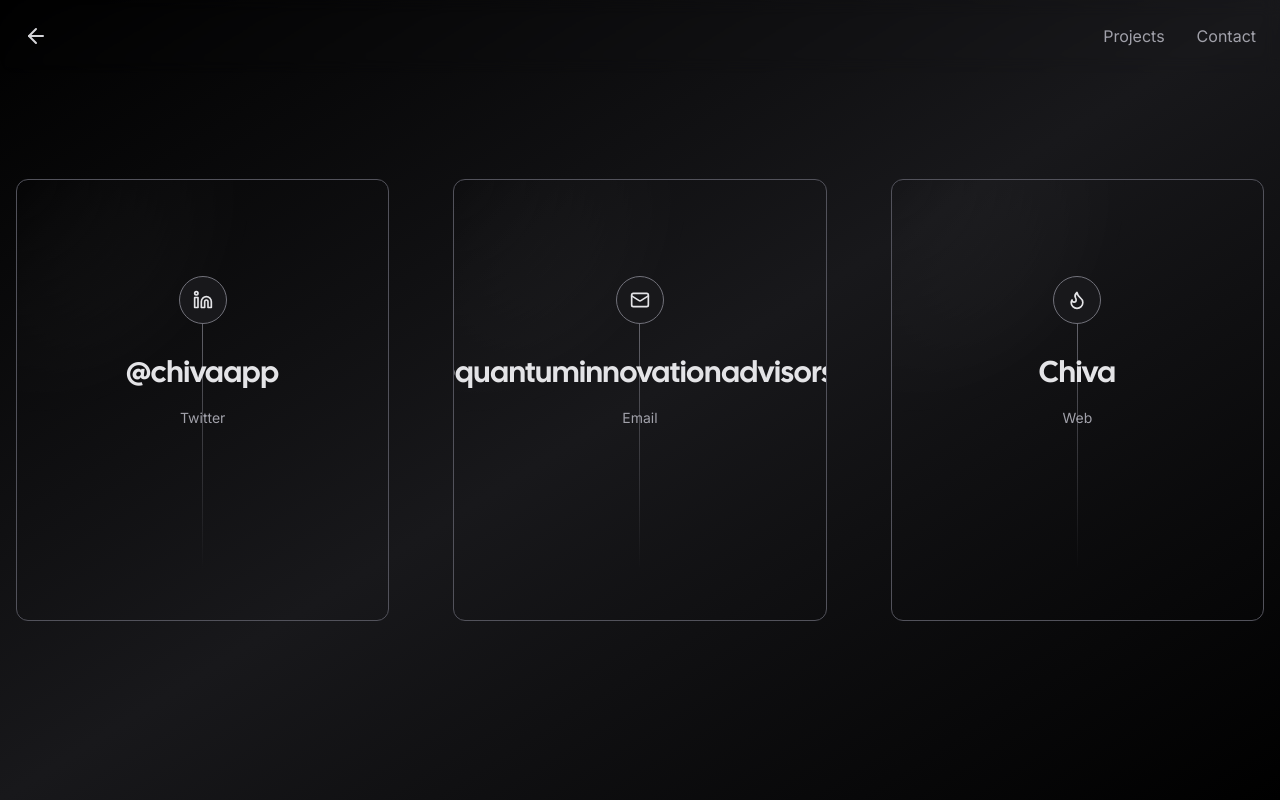
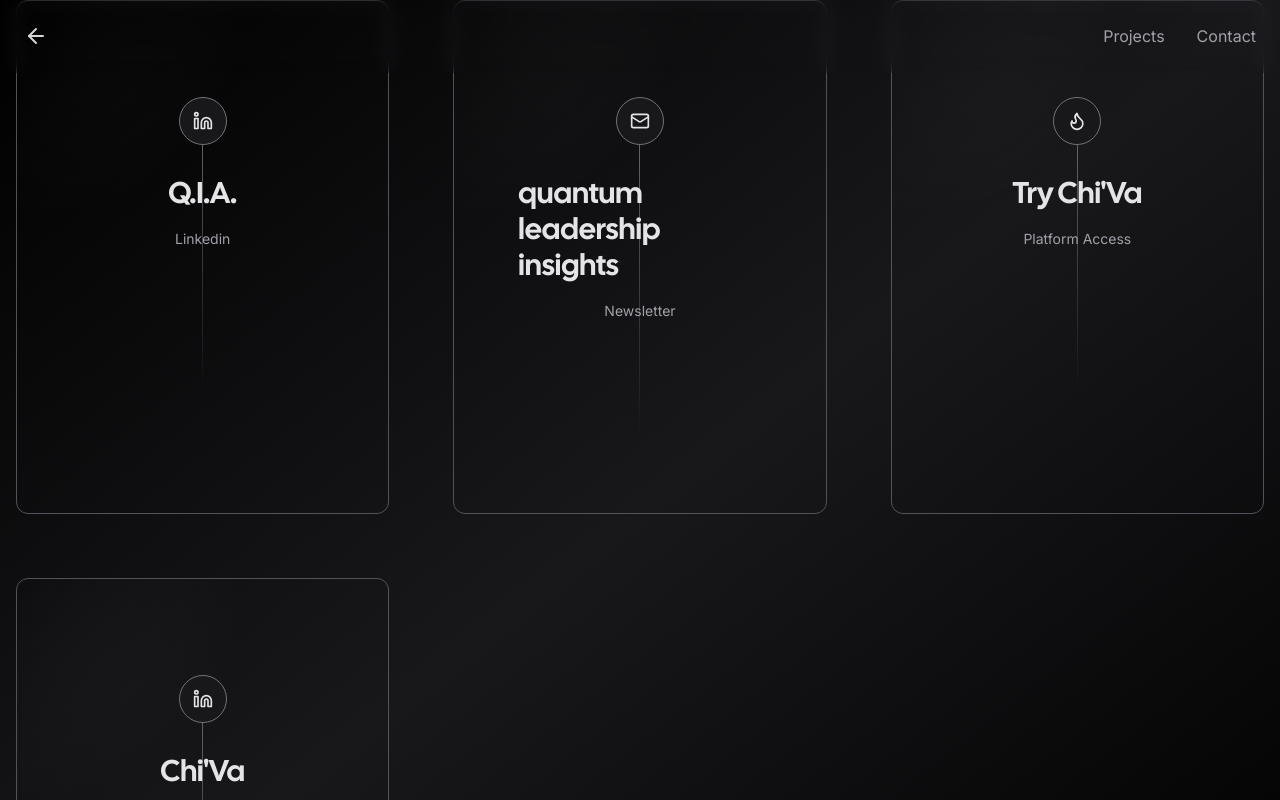
Before and after one commit to DTheArtist/qia-applications, a Next.js app: page /contact in a window 1280 px wide. Shown: the top 800 px of the page. Built offline with nearby package versions, Linux system fonts and the light colour scheme; no server answers; what tailwindcss-debug-screens would draw is missing.

Commit message:
contact update

```diff
--- a/app/contact/page.tsx
+++ b/app/contact/page.tsx
@@ -7,21 +7,27 @@ import { Card } from "../components/card";
 const socials = [
 	{
 		icon: <Linkedin size={20} />,
-		href: "https://linkedin.com/chivaapp",
-		label: "Twitter",
-		handle: "@chivaapp",
+		href: "https://www.linkedin.com/company/quantum-innovation-advisors/",
+		label: "Linkedin",
+		handle: "Q.I.A.",
 	},
 	{
 		icon: <Mail size={20} />,
-		href: "mailto:dev@quantuminnovationadvisors.com",
-		label: "Email",
-		handle: "dev@quantuminnovationadvisors.com",
+		href: "https://www.linkedin.com/newsletters/quantum-leadership-insights-7097996845984989184/",
+		label: "Newsletter",
+		handle: "quantum leadership insights",
 	},
 	{
 		icon: <Flame size={20} />,
 		href: "https://chivaapp.com",
-		label: "Web",
-		handle: "Chiva",
+		label: "Platform Access",
+		handle: "Try Chi'Va",
+	},
+	{
+		icon: <Linkedin size={20} />,
+		href: "https://www.linkedin.com/company/chivaapp/",
+		label: "Linkedin",
+		handle: "Chi'Va",
 	},
 ];
 
```
